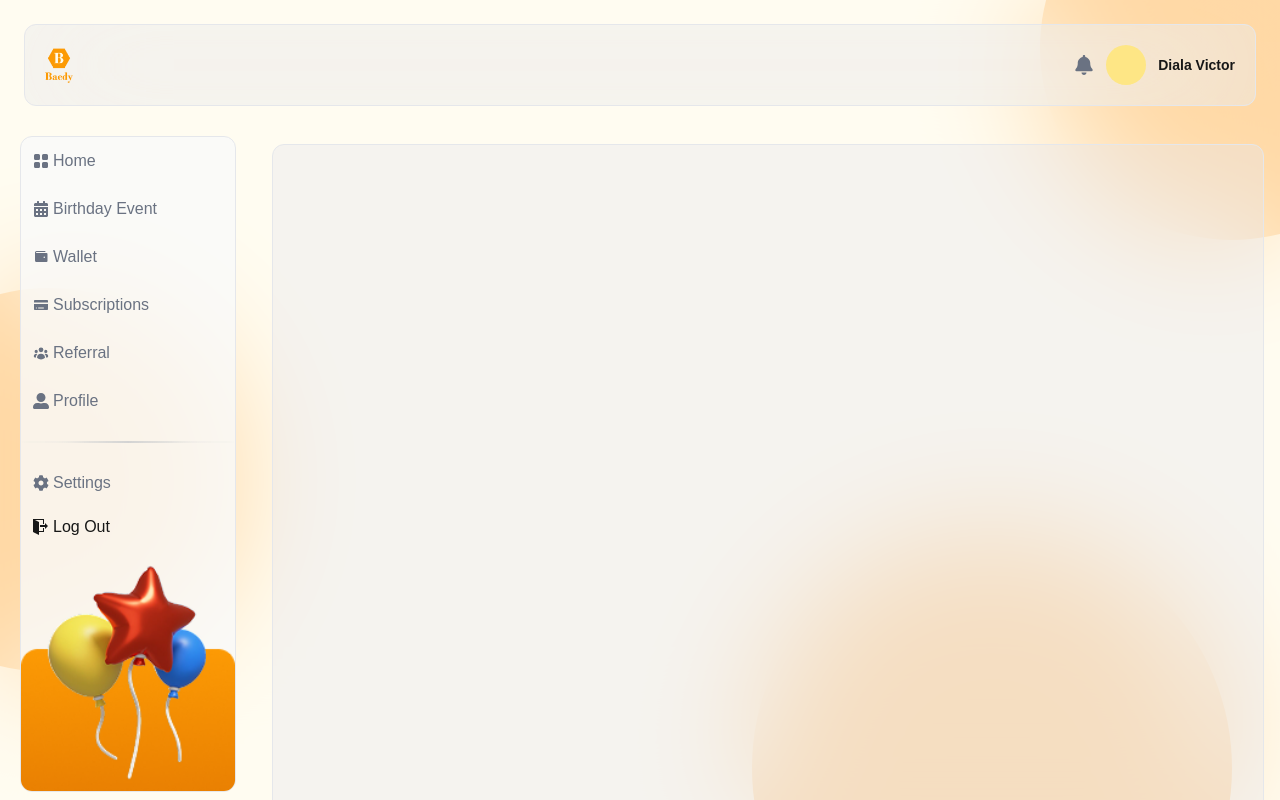
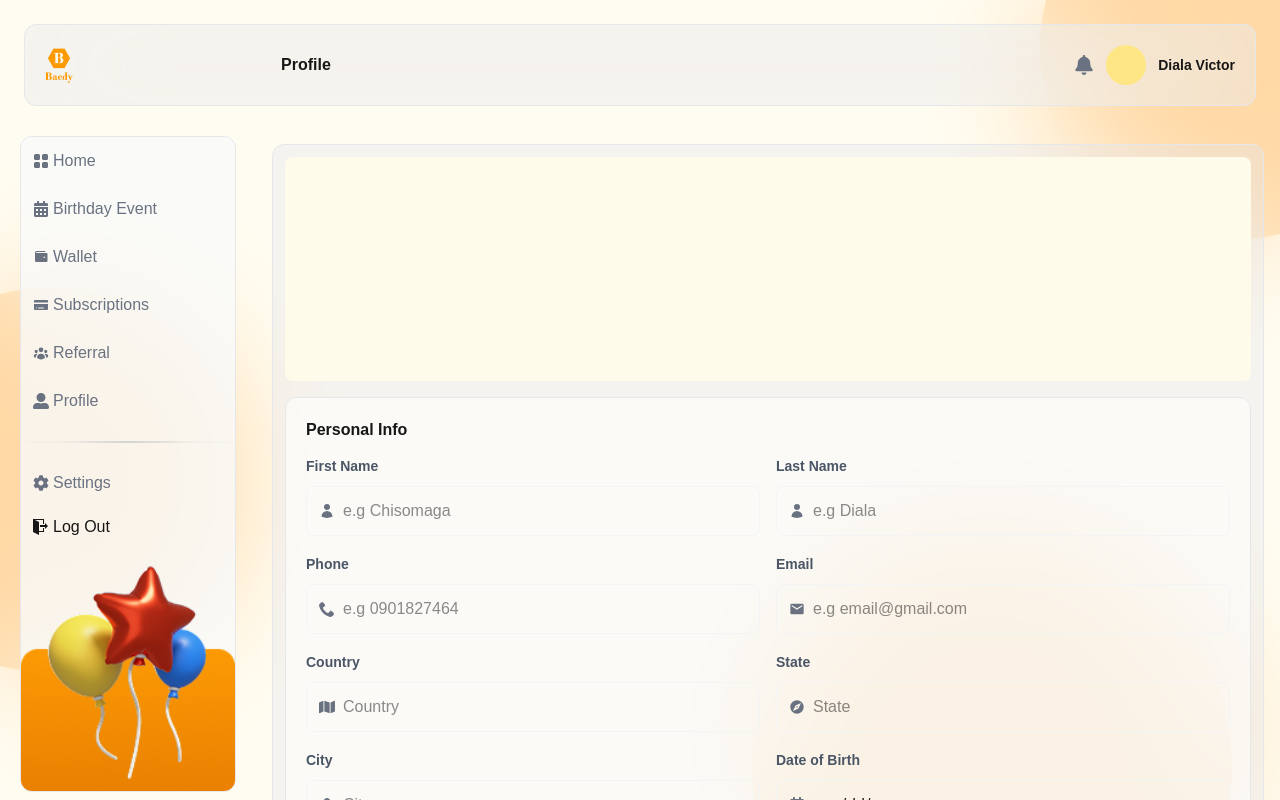
Before and after one commit to noblefresh/baedy, a Next.js app: page /profile in a window 1280 px wide. Built offline with nearby package versions, Linux system fonts and the light colour scheme.

Commit message:
updating other paegs

```diff
--- a/src/components/organisms/AppInput.js
+++ b/src/components/organisms/AppInput.js
@@ -3,7 +3,7 @@ import React, { useState } from "react";
 import { VscEye } from "react-icons/vsc";
 import { VscEyeClosed } from "react-icons/vsc";
 
-function AppInput({ label, maxLength, checked, type, required, placeholder, name, max, icon, value, defaultValue, display, onChange }) {
+function AppInput({ label, maxLength, checked, type, disabled, required, placeholder, name, max, icon, value, defaultValue, display, onChange }) {
   const [inputType, setInputType] = useState(type);
 
   const makeid = (length) => {
@@ -79,11 +79,12 @@ function AppInput({ label, maxLength, checked, type, required, placeholder, name
             name={name}
             required={required}
             value={value}
+            disabled={disabled}
             placeholder={placeholder}
             onChange={(e) => onChange && onChange(e)}
             defaultValue={defaultValue}
             maxLength={maxLength}
-            className="w-full border resize-none focus:border-black border-black p-3 peer outline-none rounded-lg"
+            className="w-full border appearance-none focus:border-black disabled:border-gray-100 disabled:cursor-default border-black p-3 pl-9 peer outline-none rounded-lg"
           ></textarea>
         ) : (
           <input
@@ -91,22 +92,16 @@ function AppInput({ label, maxLength, checked, type, required, placeholder, name
             required={required}
             type={inputType}
             value={value}
+            disabled={disabled}
             placeholder={placeholder}
             onChange={(e) => onChange && onChange(e)}
             defaultValue={defaultValue}
-            className="w-full border appearance-none focus:border-black border-black p-3 pl-9 peer outline-none rounded-lg"
+            className="w-full border appearance-none focus:border-black disabled:border-gray-100 disabled:cursor-default border-black p-3 pl-9 peer outline-none rounded-lg"
             maxLength={maxLength}
             {...(maxLength ? { maxLength } : {})}
             {...(max ? { max } : {})}
           />
         )}
-        {/* {
-        type !== "checkbox" && type !== "radio" && (
-          <label className="absolute text-black peer-focus:text-black pointer-events-none peer-placeholder-shown:text-gray-300 z-20 left-4 peer-placeholder-shown:left-2 peer-focus:left-4 px-1 peer-focus:text-[14px] text-[14px] -top-[9px] transition-all duration-300 peer-placeholder-shown:top-3 peer-placeholder-shown:text-[16px] peer-focus:-top-[9px] bg-white">
-            {label}
-          </label>
-        )
-      } */}
 
         {type === "password" && (
           <div
--- a/src/pages/profile.jsx
+++ b/src/pages/profile.jsx
@@ -1,10 +1,62 @@
 import AppLayout from '@/components/layouts/appLayout'
-import React from 'react'
+import AppInput from '@/components/organisms/AppInput'
+import React, { useState } from 'react'
+import { MdMail, MdExplore } from "react-icons/md";
+import { HiUser } from "react-icons/hi2";
+import { ImPhone } from "react-icons/im";
+import { FaMap, FaCalendarAlt } from "react-icons/fa";
+import { FaMapLocation } from "react-icons/fa6";
+import { TfiAngleLeft } from "react-icons/tfi";
 
 function Profile() {
+
+  const [editMode, setEditMode] = useState(false)
+  const [proccessing, setProccessing] = useState(false)
+
   return (
 
-    <AppLayout>
+    <AppLayout title="Profile">
+
+
+      <div className="p-3 space-y-4">
+        <div className="">
+          {editMode && <div onClick={() => setEditMode(false)} className="flex items-center gap-2 cursor-pointer"><TfiAngleLeft /> Go Back</div>}
+          <div className="">
+            <div className="h-56 bg-amber-50 rounded-lg"></div>
+            <div className=""></div>
+          </div>
+        </div>
+        <div className="space-y-3 bg-white/60 border border-gray-200 p-5 rounded-xl">
+          <div className="font-bold">Personal Info</div>
+          <div className="grid grid-cols-2 gap-4">
+            <AppInput disabled={!editMode} placeholder="e.g Chisomaga" name="fname" required icon={<HiUser />} label="First Name" />
+            <AppInput disabled={!editMode} placeholder="e.g Diala" name="lname" required icon={<HiUser />} label="Last Name" />
+            <AppInput disabled={!editMode} placeholder="e.g 0901827464" name="phone" required icon={<ImPhone />} label="Phone" />
+            <AppInput placeholder="e.g email@gmail.com" name="email" disabled type={'mail'} icon={<MdMail />} required label="Email" />
+            <AppInput disabled={!editMode} placeholder="Country" name="country" icon={<FaMap />} required label="Country" />
+            <AppInput disabled={!editMode} placeholder="State" name="state" icon={<MdExplore />} required label="State" />
+            <AppInput disabled={!editMode} placeholder="City" name="city" icon={<FaMapLocation />} required label="City" />
+            <AppInput disabled={!editMode} name="dob" icon={<FaCalendarAlt />} required label="Date of Birth" type={"date"} />
+            {
+              editMode && (
+                <div className="grid grid-cols-2 gap-4">
+                  <div className="">
+                    <div className="flex">
+                      <div onClick={() => setEditMode(false)} className="px-4 cursor-pointer w-full text-center border border-amber-500 text-amber-500 rounded-lg py-3">Cancel</div>
+                    </div>
+                  </div>
+                  <div className="">
+                    <div className="">
+                      <button disabled={proccessing} className="px-7 w-full cursor-pointer disabled:cursor-none disabled:bg-amber-500/35 shadow-md bg-amber-500 text-white rounded-lg py-3"> {proccessing ? "Proccessing..." : "Save Changes"}</button>
+                    </div>
+                  </div>
+                </div>
+              )
+            }
+          </div>
+        </div>
+      </div>
+
 
     </AppLayout>
   )
```
